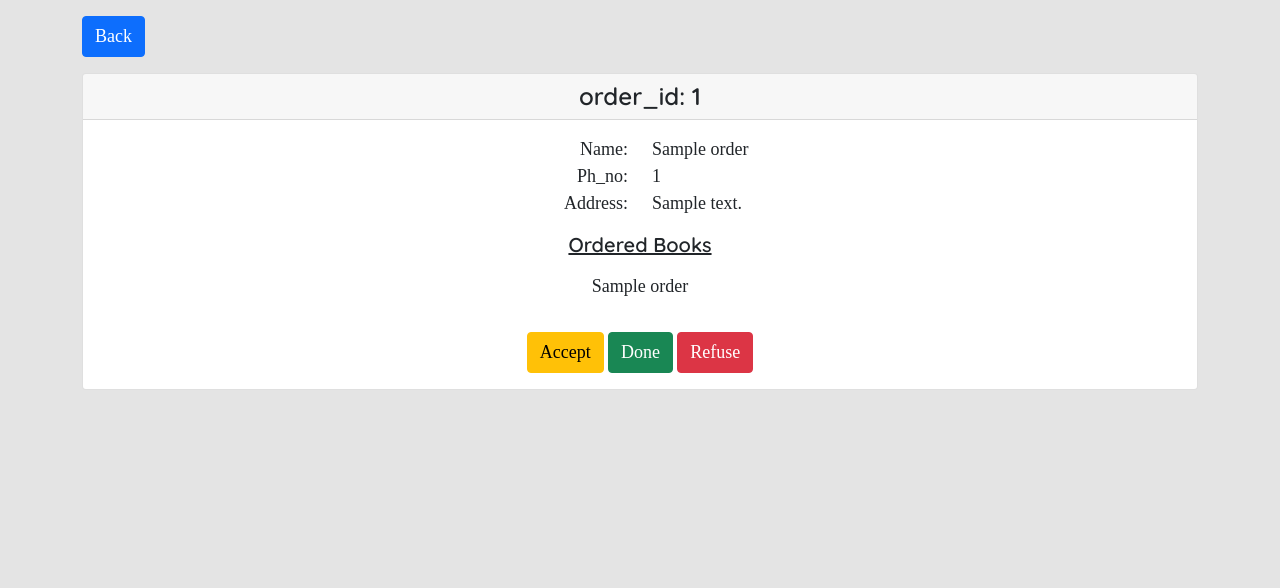
After one commit to NyeinSiThuAung/Online-Book-Shop, a Laravel app: page /viewOrder in a window 1280 px wide. The commit adds this page. Shown: the top 588 px of the page. Run offline with Laravel 8, Linux system fonts and the light colour scheme; tables that the repository leaves empty hold one stand-in row (values such as "Sample post"); some libraries are stand-ins or nearby versions.

Commit message:
8.1 commit

```diff
--- a/app/Http/Controllers/OrderController.php
+++ b/app/Http/Controllers/OrderController.php
@@ -49,6 +49,7 @@ class OrderController extends Controller
                 $orders->save();
             }
         }
+        return redirect()->route('home')->with('orderSuccess','Ordered Successfully');
     }
 
 }
--- /dev/null
+++ b/app/Http/Controllers/viewOrderController.php
@@ -0,0 +1,22 @@
+<?php
+
+namespace App\Http\Controllers;
+
+use App\Models\Order;
+use Illuminate\Http\Request;
+use Illuminate\Support\Facades\DB;
+
+class viewOrderController extends Controller
+{
+    public function index() {
+        $order_id = Order::select('order_id')
+        ->groupBy('order_id')
+        ->get();
+
+        $orders = Order::whereIn('order_id', $order_id)
+        ->get()
+        ->groupBy('order_id');
+        // dd(config('orderstatus'));
+        return view('viewOrder',compact('orders'));
+    }
+}
--- /dev/null
+++ b/config/orderstatus.php
@@ -0,0 +1,7 @@
+<?php
+return [
+    'approve' => 0,
+    'refuse' => 1,
+    'done' => 2,
+    'new' => 3,
+];
--- a/resources/views/order/orderRegister.blade.php
+++ b/resources/views/order/orderRegister.blade.php
@@ -6,7 +6,6 @@
         <div class="col-md-8">
             <div class="card">
                 <div class="card-header">Order Form</div>
-
                 <div class="card-body">
                     <form method="POST" action="{{ route('order.store') }}">
                         @csrf
@@ -55,9 +54,8 @@
                         @endforeach
                         <div class="row mb-0">
                             <div class="col-md-6 offset-md-4">
-                                <button type="submit" class="btn btn-primary">
-                                    {{ __('Register') }}
-                                </button>
+                                <button type="submit" class="btn btn-primary">Submit</button>
+                                <a href="{{ route('cartItemOrder') }}" class="btn btn-warning ms-2">Back</a>
                             </div>
                         </div>
                     </form>
--- /dev/null
+++ b/resources/views/viewOrder.blade.php
@@ -0,0 +1,29 @@
+@extends('layouts.layout')
+
+@section('content')
+<div class="container mt-3">
+    <a href="{{ route('home') }}" class="btn btn-primary">Back</a>
+@foreach($orders as $key => $order)
+<div class="card text-center mt-3">
+    <h4 class="card-header">order_id: {{$key}} <span></span></h4>
+    <div class="card-body">
+        @php $test = 0; @endphp
+        @foreach($order as $val)
+        @php $test++ @endphp
+        @if($test == 1)
+        <div class="row">
+            <div class="col-6"><p class="card-text text-end">Name: <br>Ph_no: <br>Address:</p></div>
+            <div class="col-6"><p class="card-text text-start">{{$val->name}} <br>{{$val->ph_no}} <br>{{$val->address}}</p></div>
+            <h5 class="card-text mt-3 mb-3 text-decoration-underline">Ordered Books</h5>
+        </div>
+        @endif
+        <p class="card-text">{{$val->book_name}}</p>
+        @endforeach
+        <button class="btn btn-warning mt-3">Accept</button>
+        <a href="/viewOrder/{{$key}}" class="btn btn-success mt-3">Done</a>
+        <a href="#" class="btn btn-danger mt-3">Refuse</a>
+    </div>
+</div>
+@endforeach
+</div>
+@endsection
--- a/routes/web.php
+++ b/routes/web.php
@@ -40,3 +40,4 @@ Route::get('/cartItemOrder',function() {
 // order
 Route::get('/order', [App\Http\Controllers\OrderController::class, 'index'])->name('order');
 Route::post('/orderStore',[App\Http\Controllers\OrderController::class, 'store'])->name('order.store');
+Route::get('/viewOrder', [App\Http\Controllers\viewOrderController::class, 'index'])->name('viewOrder');
```
Also changed, not shown: resources/views/home.blade.php (+14 -3 lines).
